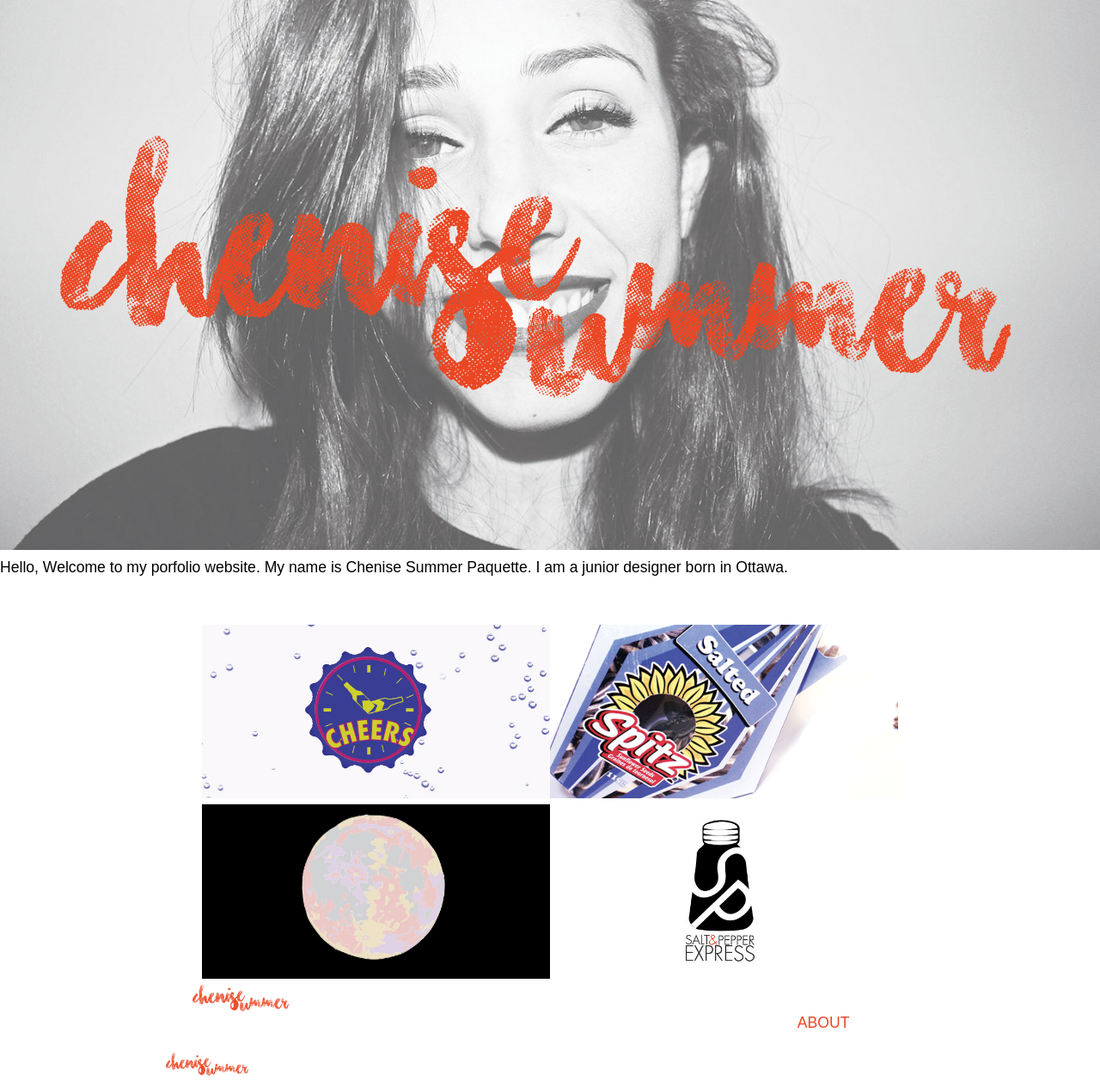
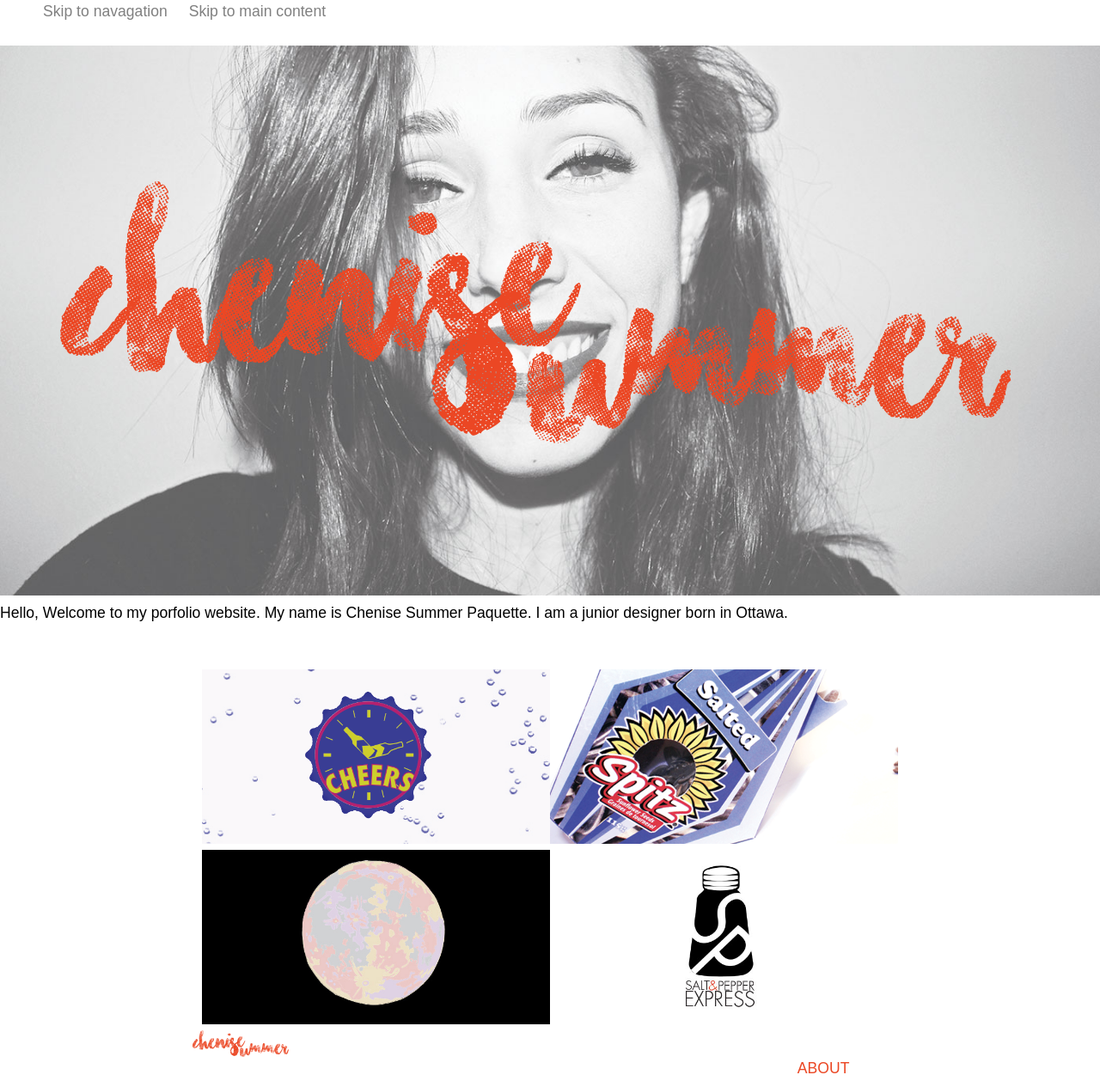
Before and after one commit to chenise-paquette/portfolio, a Jekyll site: the page built from index.html, in a window 1280 px wide. Shown: the whole page at 86% size. Built offline with Jekyll 4.4.1, drawn with Linux system fonts in a browser that asks for light colours; Markdown is read by kramdown in place of the engine named in the settings.

Commit message:
Added Skip links

```diff
--- a/_layouts/default.html
+++ b/_layouts/default.html
@@ -21,6 +21,11 @@
 </head>
 <html>
 <body>
+
+<ul class="skip-link">
+ <li><a href=>Skip to navagation</a></li>
+ <li><a href=>Skip to main content</a></li>
+</ul>
 
 <main role="main">
 {{content}}
```
